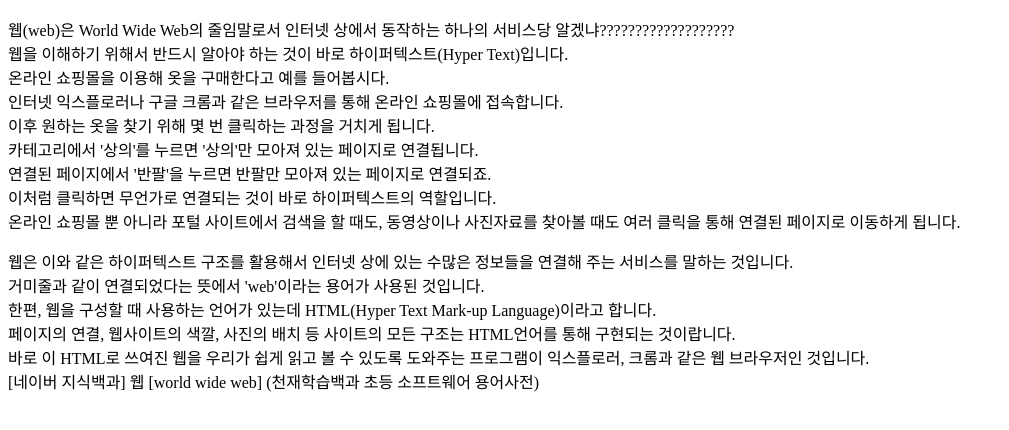
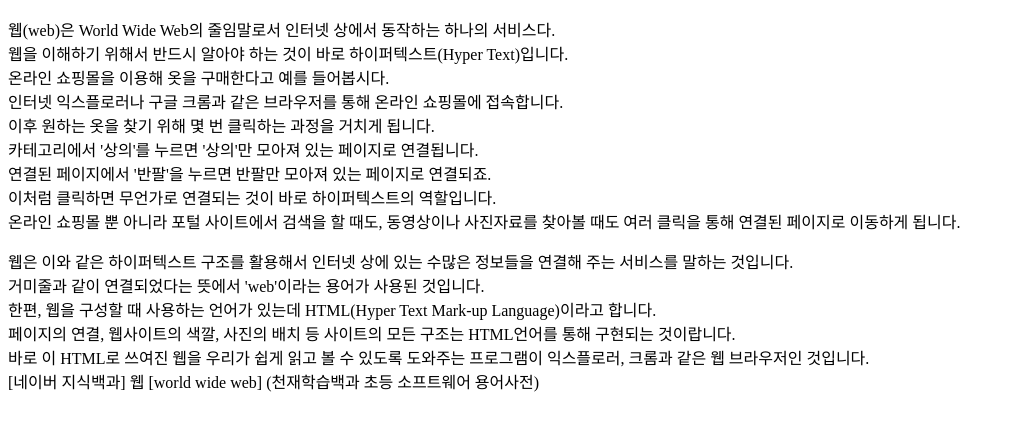
Before and after one commit to YouSangBeen/egoing-html, a plain HTML site: page index.html in a window 1280 px wide. Shown: the part 354-784 px from the top of the page, without its empty margins (0-1009 px from the left). Drawn offline with Linux system fonts and the light colour scheme.

Commit message:
반말 -> 평어체

```diff
--- a/index.html
+++ b/index.html
@@ -20,7 +20,7 @@
     />
     <p>
       웹(web)은 World Wide Web의 줄임말로서 인터넷 상에서 동작하는 하나의
-      서비스당 알겠냐???????????????????<br />
+      서비스다.<br />
       웹을 이해하기 위해서 반드시 알아야 하는 것이 바로 하이퍼텍스트(Hyper
       Text)입니다.<br />
       온라인 쇼핑몰을 이용해 옷을 구매한다고 예를 들어봅시다.<br />
```
